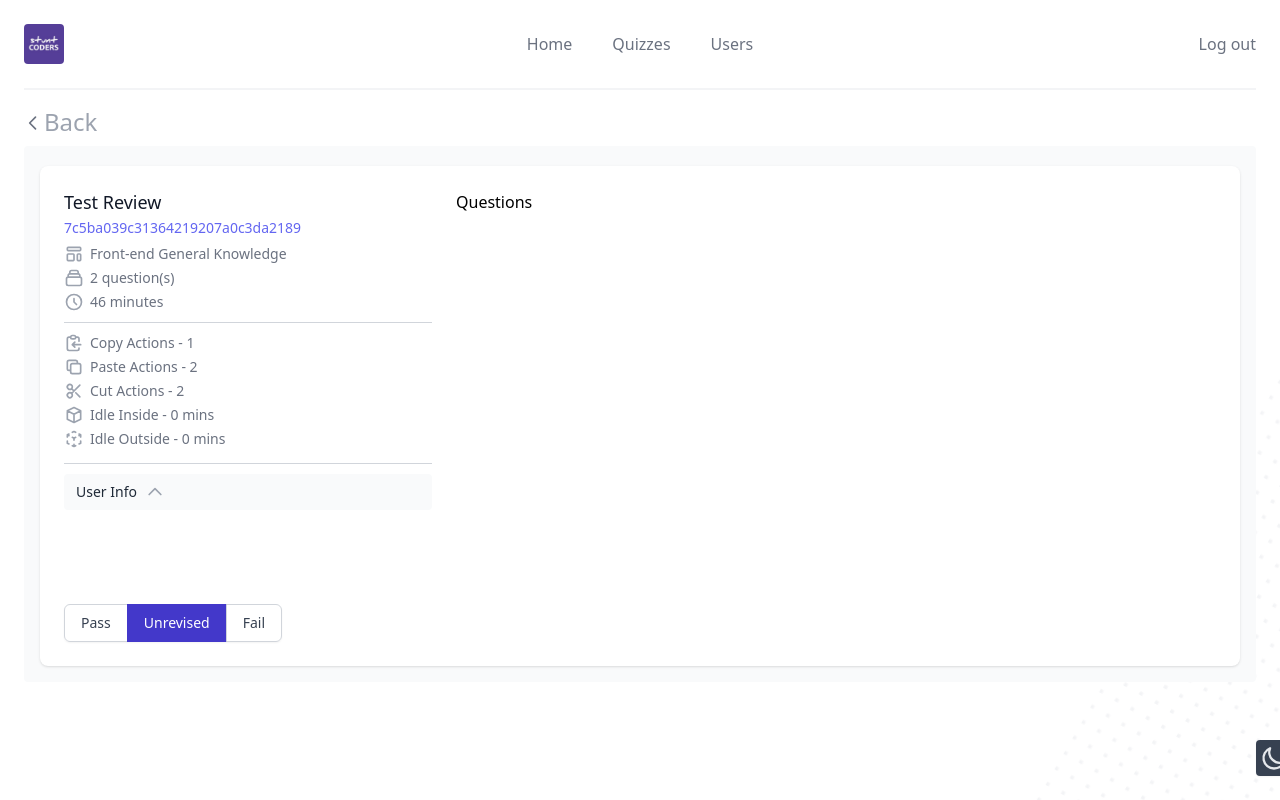
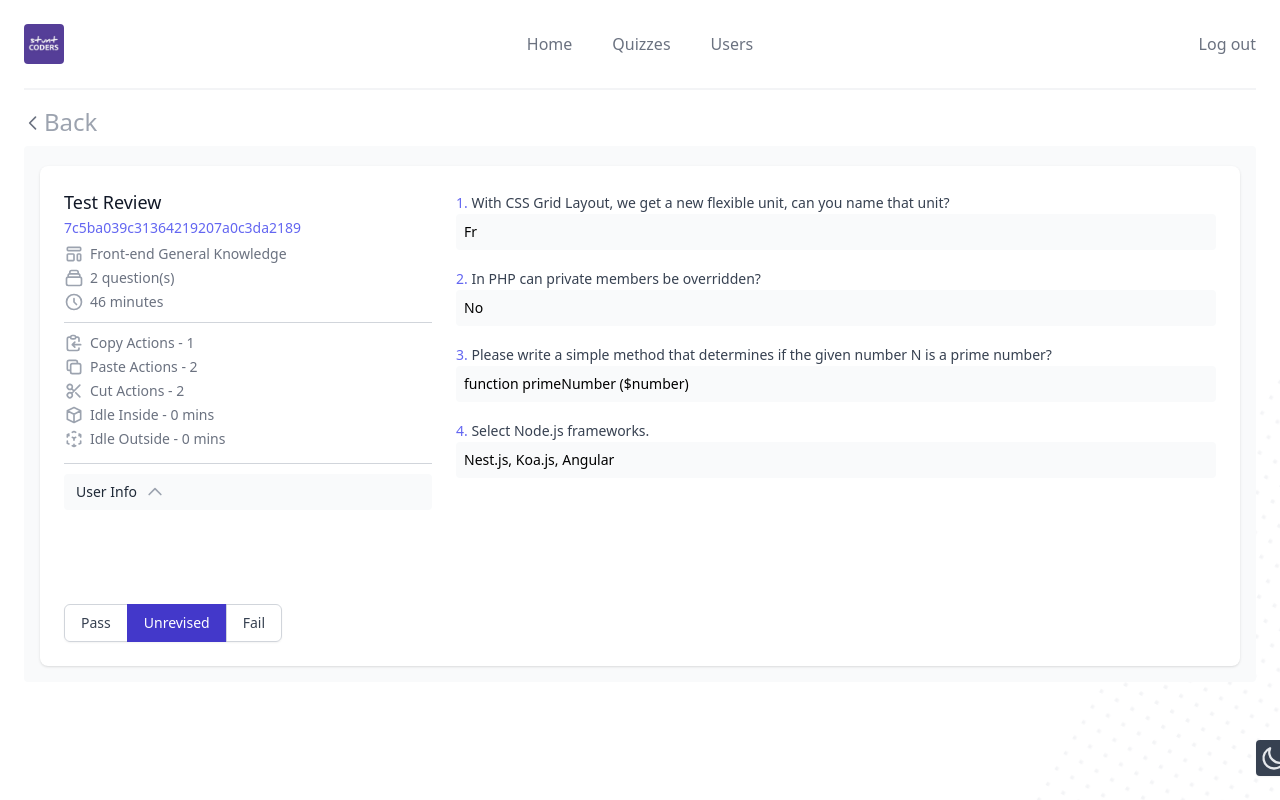
Before and after one commit to stuntcoders/sc_hire_frontend, a React (Create React App) app: page /admin/review/1 in a window 1280 px wide. Built offline with nearby package versions, Linux system fonts and the light colour scheme.

Commit message:
Update review detail component by adding answers section

```diff
--- a/src/components/admin/quizzes/ReviewDetail.js
+++ b/src/components/admin/quizzes/ReviewDetail.js
@@ -144,7 +144,19 @@ export default function ReviewDetails() {
                   </span>
                 </div>
               </div>
-              <div className="mt-5 md:mt-0 md:col-span-2">Questions</div>
+              <div className="mt-5 md:mt-0 md:col-span-2 space-y-4">
+                {reviews[0].quiz.questions.map((question, index) => {
+                  return (
+                    <div key={question.id}>
+                      <span className="text-sm text-gray-700 dark:text-gray-100">
+                        <span className="text-indigo-500">{index + 1}.</span> {question.title}
+                      </span>
+
+                      <div className="p-2 bg-gray-50 dark:bg-gray-700 dark:text-white text-sm rounded">{question.answer}</div>
+                    </div>
+                  )
+                })}
+              </div>
             </div>
           </div>
         </section>
```
